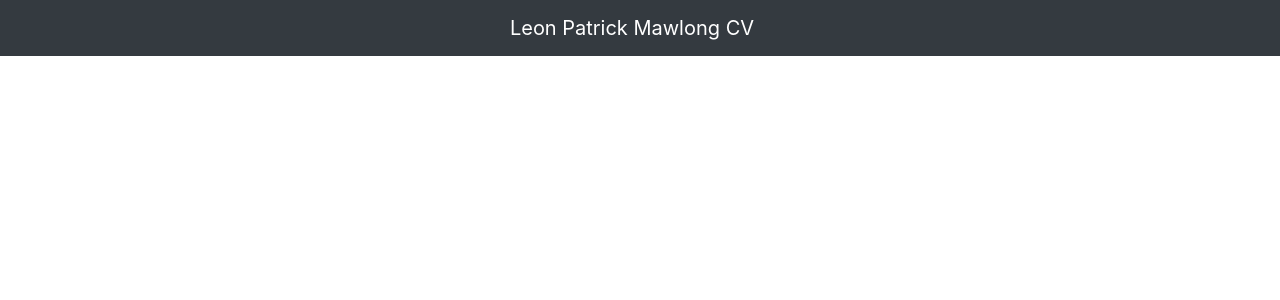
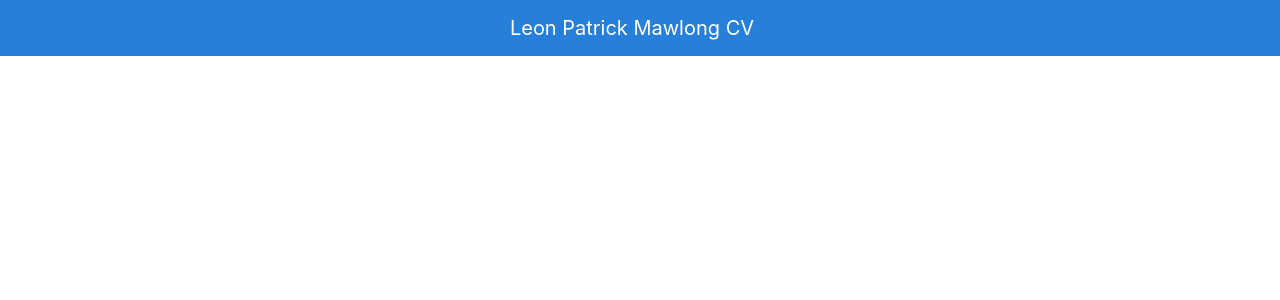
Before and after one commit to Mawlong/CV, a React (Create React App) app in the folder cv/: page / in a window 1280 px wide. Shown: the top 300 px of the page. Built offline with nearby package versions, Linux system fonts and the light colour scheme; the HTML template or start-up script is replaced by a standard one.

Commit message:
added navbar

```diff
--- a/cv/src/components/navbar.js
+++ b/cv/src/components/navbar.js
@@ -4,7 +4,7 @@ import {Navbar} from 'react-bootstrap'
 function navbar() {
     return (
 
-        <Navbar bg='dark' className="justify-content-center mx-auto navbar-dark" >
+        <Navbar className="justify-content-center mx-auto navbar-dark px-2" style={{backgroundColor:"#2680d9"}}>
             <Navbar.Brand href="/">Leon Patrick Mawlong CV</Navbar.Brand>
         </Navbar>
 
```
